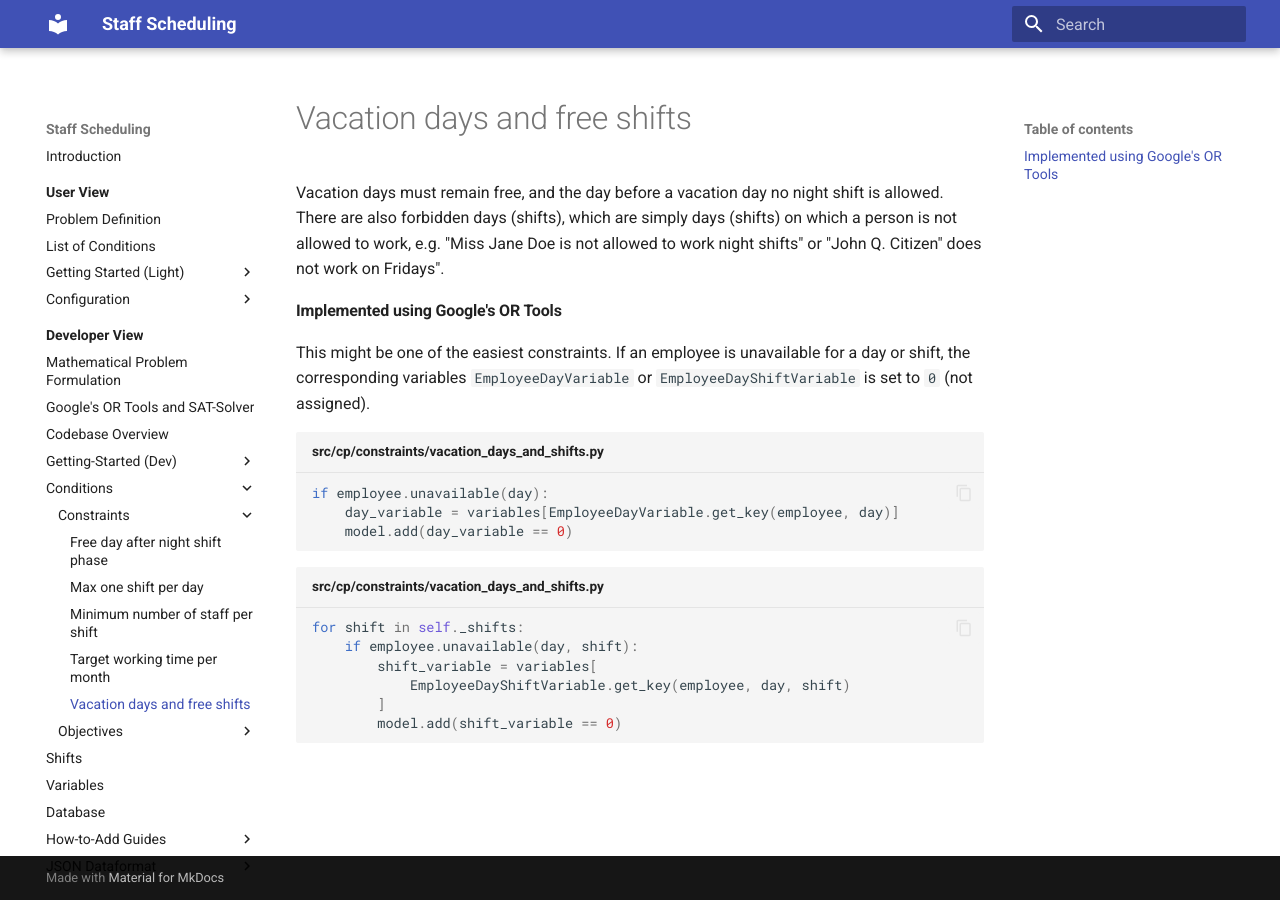
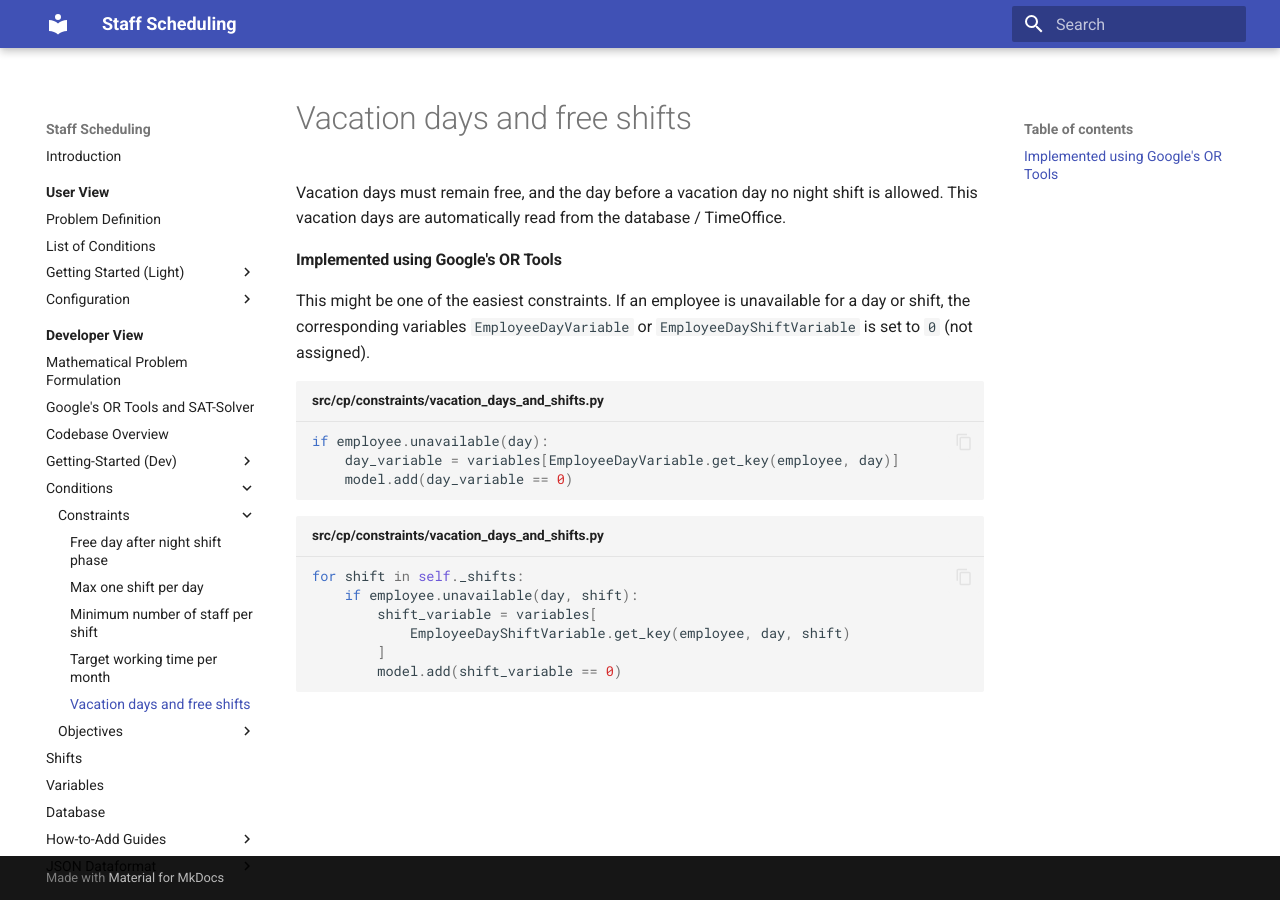
Before and after one commit to CombiRWTH/StaffScheduling, an MkDocs documentation site: the page built from docs/developer-view/conditions/vacation-days-and-free-shifts.md, in a window 1280 px wide. Built offline with MkDocs 1.6.1 and Material for MkDocs 9.7.7, drawn with Linux system fonts in a browser that asks for light colours.

Commit message:
deleted wrong comment on forbidden days / shifts

```diff
--- a/docs/user-view/list-of-conditions.md
+++ b/docs/user-view/list-of-conditions.md
@@ -71,8 +71,7 @@ Therefore, the total working time must fall within the range of all possible shi
 
 ### Vacation days and free shifts [^1]
 # --8<-- [start:vacation-days-and-free-shifts]
-Vacation days must remain free, and the day before a vacation day no night shift is allowed.
-There are also forbidden days (shifts), which are simply days (shifts) on which a person is not allowed to work, e.g. "Miss Jane Doe is not allowed to work night shifts" or "John Q. Citizen" does not work on Fridays".
+Vacation days must remain free, and the day before a vacation day no night shift is allowed. This vacation days are automatically read from the database / TimeOffice.
 # --8<-- [end:vacation-days-and-free-shifts]
 
 
```
